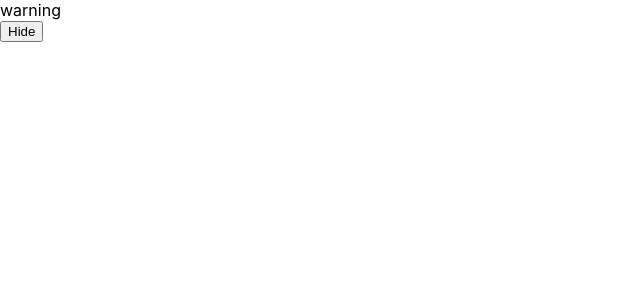
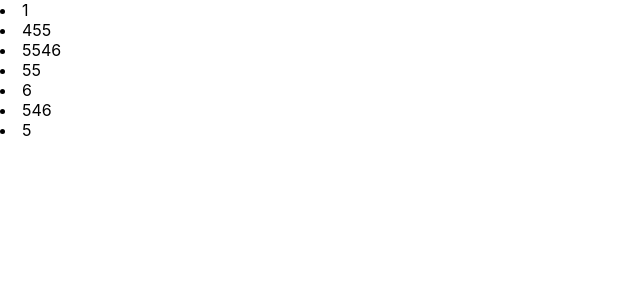
Before and after one commit to harsh-hirani/react-test, a React (Create React App) app: page / in a window 1280 px wide. Shown: the top 300 px of the page, without its empty margins (0-640 px from the left). Built offline with nearby package versions, Linux system fonts and the light colour scheme.

Commit message:
list and key 1

```diff
--- a/src/index.js
+++ b/src/index.js
@@ -1,37 +1,22 @@
 import React from "react";
 import ReactDOM from 'react-dom/client';
 import './index.css';
+class Page extends React.Component {
+    constructor(props) {
+        super(props);
+        this.state = {}
 
+    }
+    arry = [0,454,5545,54,5,545,4];
+    render() {
+        return (
+            <>
+            {this.arry.map((e)=>{return(<li key={e.toString()}>{e+1}</li>)})}
+            </>
+        );
+    }
+}
 const root = ReactDOM.createRoot(document.getElementById('root'));
-function WarningBanner({warn}) {
-  if (!warn) {
-    return null;
-  }
-  return (
-    <div>warning</div>
-  )
-}
-class Page extends React.PureComponent{
-  constructor(props){
-    super(props);
-    this.state = {warning:true}
-  }
-  click = () => {
-      this.setState(myState => ({
-        warning: !myState.warning
-      }));
-  }
-  render(){
-    return (
-      <div>
-        <WarningBanner warn={this.state.warning} />
-        <button onClick={this.click}>
-          {this.state.warning ? 'Hide' : 'Show'}
-        </button>
-      </div>
-    )
-  }
-}
 root.render(
   <>
     <Page/>
```
